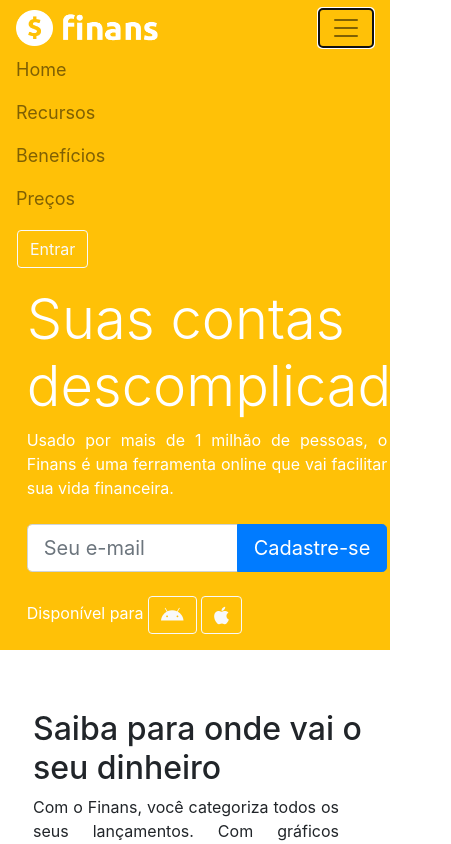
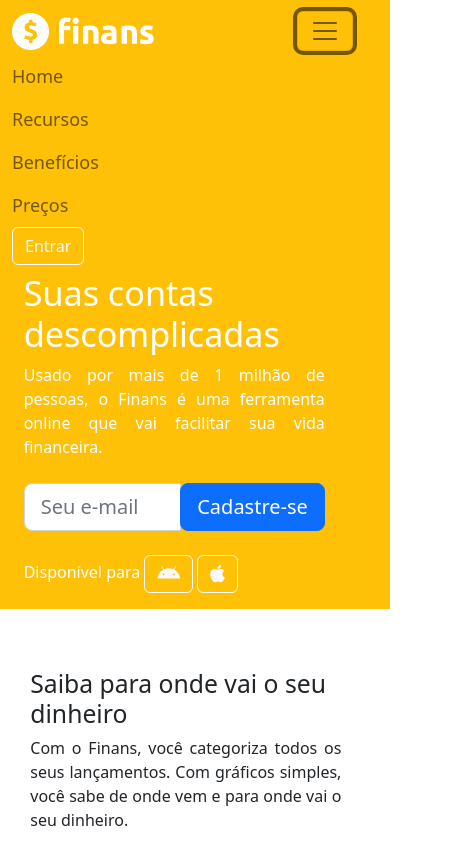
Before and after one commit to MateusArtur/Finans---Projeto-6, a plain HTML site: page index.html in a window 390 px wide. Both pictures are taken after a click on the button 346 px from the left and 28 px from the top of the page. Shown: the top 844 px of the page, 451 px wide, since content can reach past the window. Drawn offline with nearby package versions, Linux system fonts and the light colour scheme.

Commit message:
Bootstrap atualizado para a versão 5

```diff
--- a/estilo.css
+++ b/estilo.css
@@ -19,8 +19,8 @@
 
 @media (max-width: 767.98px) {
 
-    header nav div ul li.botao {
-        margin: 10px 0px 10px -23px;
+    header nav .container button {
+        margin-right: 25px;
     }
 
     header nav div ul li {
--- a/index.html
+++ b/index.html
@@ -11,7 +11,8 @@
     <!-- Estilo css-->
     <link rel="stylesheet" type="text/css" href="estilo.css">
     <!-- Bootstrap CSS -->
-    <link rel="stylesheet" href="https://stackpath.bootstrapcdn.com/bootstrap/4.1.3/css/bootstrap.min.css" integrity="sha384-MCw98/SFnGE8fJT3GXwEOngsV7Zt27NXFoaoApmYm81iuXoPkFOJwJ8ERdknLPMO" crossorigin="anonymous">
+    <!--<link rel="stylesheet" href="https://stackpath.bootstrapcdn.com/bootstrap/4.1.3/css/bootstrap.min.css" integrity="sha384-MCw98/SFnGE8fJT3GXwEOngsV7Zt27NXFoaoApmYm81iuXoPkFOJwJ8ERdknLPMO" crossorigin="anonymous">-->
+    <link href="https://cdn.jsdelivr.net/npm/bootstrap@5.2.2/dist/css/bootstrap.min.css" rel="stylesheet" integrity="sha384-Zenh87qX5JnK2Jl0vWa8Ck2rdkQ2Bzep5IDxbcnCeuOxjzrPF/et3URy9Bv1WTRi" crossorigin="anonymous">
 
     <!-- Fontawesome-->
     <script src="https://kit.fontawesome.com/45a99df558.js" crossorigin="anonymous"></script>
@@ -22,14 +23,14 @@
     <header><!-- Inicio cabeçalho-->
       <nav class="navbar navbar-expand-md navbar-light bg-warning">
         <div class="container">
-          <a href="" class="navbar-brad">
+          <a href="" class="navbar-brand col-md-6 col-xl-8">
             <img src="img/logo.png" width="142px">
           </a>
 
-          <button class="navbar-toggler" data-toggle="collapse" data-target="#nav-principal">
+          <button class="navbar-toggler" type="button" data-bs-toggle="collapse" data-bs-target="#nav-principal">
             <span class="navbar-toggler-icon"></span>
           </button>
-          <div class="collapse navbar-collapse" id="nav-principal">
+          <div class="collapse navbar-collapse col-md-6 col-xl-4"   id="nav-principal">
               <ul class="navbar-nav ml-auto">
                 <li class="nav-item">
                   <a href="" class="nav-link">Home</a>
@@ -64,7 +65,7 @@
                 <div class="input-group input-group-lg">
                   <input type="text" placeholder="Seu e-mail" class="form-control">
                   <div class="input-group-append">
-                    <button type="button" class="btn btn-primary">
+                    <button type="button" class="btn btn-primary btn-lg ">
                       Cadastre-se
                     </button>
                   </div>
@@ -192,8 +193,12 @@
 
     <!-- Optional JavaScript -->
     <!-- jQuery first, then Popper.js, then Bootstrap JS -->
-    <script src="https://code.jquery.com/jquery-3.3.1.slim.min.js" integrity="sha384-q8i/X+965DzO0rT7abK41JStQIAqVgRVzpbzo5smXKp4YfRvH+8abtTE1Pi6jizo" crossorigin="anonymous"></script>
+    <!--<script src="https://code.jquery.com/jquery-3.3.1.slim.min.js" integrity="sha384-q8i/X+965DzO0rT7abK41JStQIAqVgRVzpbzo5smXKp4YfRvH+8abtTE1Pi6jizo" crossorigin="anonymous"></script>
     <script src="https://cdnjs.cloudflare.com/ajax/libs/popper.js/1.14.3/umd/popper.min.js" integrity="sha384-ZMP7rVo3mIykV+2+9J3UJ46jBk0WLaUAdn689aCwoqbBJiSnjAK/l8WvCWPIPm49" crossorigin="anonymous"></script>
-    <script src="https://stackpath.bootstrapcdn.com/bootstrap/4.1.3/js/bootstrap.min.js"></script>
+    <script src="https://stackpath.bootstrapcdn.com/bootstrap/4.1.3/js/bootstrap.min.js"></script>-->
+
+    <!--<script src="https://cdn.jsdelivr.net/npm/bootstrap@5.2.2/dist/js/bootstrap.bundle.min.js" integrity="sha384-OERcA2EqjJCMA+/3y+gxIOqMEjwtxJY7qPCqsdltbNJuaOe923+mo//f6V8Qbsw3" crossorigin="anonymous"></script>-->
+    <script src="https://cdn.jsdelivr.net/npm/@popperjs/core@2.11.6/dist/umd/popper.min.js" integrity="sha384-oBqDVmMz9ATKxIep9tiCxS/Z9fNfEXiDAYTujMAeBAsjFuCZSmKbSSUnQlmh/jp3" crossorigin="anonymous"></script>
+    <script src="https://cdn.jsdelivr.net/npm/bootstrap@5.2.2/dist/js/bootstrap.min.js" integrity="sha384-IDwe1+LCz02ROU9k972gdyvl+AESN10+x7tBKgc9I5HFtuNz0wWnPclzo6p9vxnk" crossorigin="anonymous"></script>
   </body>
 </html>
```
Lines whose indentation alone changed are shown as unchanged.
